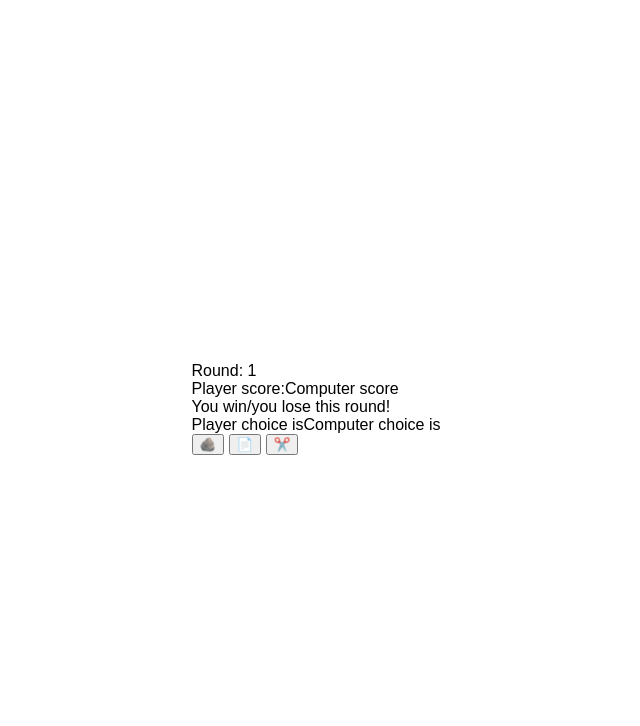
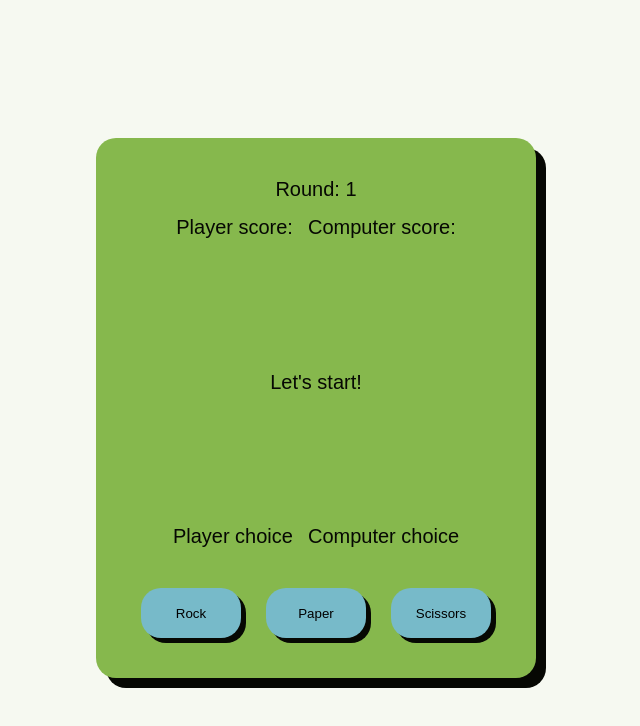
Before and after one commit to JLucasGaldino/rockPaperScissors, a plain HTML site: page index.html in a window 1280 px wide. Shown: the whole page, without its empty margins (324-964 px from the left). Drawn offline with Linux system fonts and the light colour scheme.

Commit message:
Complete text-based ui

```diff
--- a/game.js
+++ b/game.js
@@ -1,3 +1,35 @@
+//Establish all the DOM nodes that wull need manipulation
+
+//Entire game UI portion of the window
+const gameUI = document.querySelector('.game-ui');
+
+//Allows to display all game information relevant to the gameplay
+const resultsDisplay = document.querySelector('.results');
+
+//Count number of rounds
+const roundCountDisplay = document.querySelector('.round-count');
+
+//Display scores
+const playerScoreDisplay = document.querySelector('#player-score');
+const computerScoreDisplay = document.querySelector('#computer-score');
+
+//Allows to display computer and player's choice
+const selectionDisplay = document.querySelector('.selections');
+
+//Player or computer's choice for the specific round
+const roundPlayerChoiceDisplay = document.querySelector('#player-selection-display');
+const roundComputerChoiceDisplay = document.querySelector('#computer-selection-display');
+
+//Display results for the specific round
+const roundResultDisplay = document.querySelector('.round-result-display');
+
+//Allow player to make a selection through buttons
+const playerButtonSelection = document.querySelector('.player-selection');
+
+//Play again button
+const buttonPlayAgain = document.createElement('button');
+buttonPlayAgain.textContent = "Play again";
+
 // Randomly select a value between rock, paper, and scissors.
 function getComputerChoice() {
     let numberSelection = Math.ceil(Math.random() * 3);
@@ -57,10 +89,10 @@ function game() {
     while (true) {
         let roundPlayerChoice = whichButtonClicked;
         prompt("What is your choice?").toLowerCase();
-        console.log("The player's choice is: " + roundPlayerChoice);
+        console.log("Your choice: " + roundPlayerChoice);
         //Create a local variable to store the computer's selection specific to this round.
         let roundComputerChoice = getComputerChoice();
-        console.log("The computer's choice is: " + roundComputerChoice);
+        console.log("Computer choice: " + roundComputerChoice);
         //Start playing a round.
         console.log(playRound(roundPlayerChoice, roundComputerChoice));
         //update scores
@@ -69,8 +101,8 @@ function game() {
         } else if (winner === "computer") {
             computerScore++;
         }
-        console.log("Current player's score: " + playerScore);
-        console.log("Current computer's score is: " + computerScore);
+        console.log("Player score: " + playerScore);
+        console.log("Computer score: " + computerScore);
     }
 }
 */
@@ -81,13 +113,6 @@ let roundComputerChoice = '';
 let playerScore = 0;
 let computerScore = 0;
 
-const roundPlayerChoiceDisplay = document.querySelector('#player-selection-display');
-const roundComputerChoiceDisplay = document.querySelector('#computer-selection-display');
-const roundResultDisplay = document.querySelector('.round-result-display');
-const playerScoreDisplay = document.querySelector('#player-score');
-const computerScoreDisplay = document.querySelector('#computer-score');
-const playerButtonSelection = document.querySelector('.player-selection');
-
 playerButtonSelection.addEventListener('click', (buttonClicked) => {
     let whichButtonClicked = buttonClicked.target;
 
@@ -95,46 +120,46 @@ playerButtonSelection.addEventListener('click', (buttonClicked) => {
         case 'rock':
             roundPlayerChoice = 'rock';
             roundComputerChoice = getComputerChoice();
-            roundPlayerChoiceDisplay.textContent = "The player's choice is: " + roundPlayerChoice;
-            roundComputerChoiceDisplay.textContent = "The computer's choice is: " + roundComputerChoice;
+            roundPlayerChoiceDisplay.textContent = "Your choice: " + roundPlayerChoice;
+            roundComputerChoiceDisplay.textContent = "Computer choice: " + roundComputerChoice;
             roundResultDisplay.textContent = playRound(roundPlayerChoice, roundComputerChoice);
             if (winner === "player") {
                 playerScore++;
             } else if (winner === "computer") {
                 computerScore++;
             }
-            playerScoreDisplay.textContent = "Current player's score: " + playerScore;
-            computerScoreDisplay.textContent = "Current computer's score is: " + computerScore;
+            playerScoreDisplay.textContent = "Player score: " + playerScore;
+            computerScoreDisplay.textContent = "Computer score: " + computerScore;
             countRounds();
             break;
         case 'paper':
             roundPlayerChoice = 'paper';
             roundComputerChoice = getComputerChoice();
-            roundPlayerChoiceDisplay.textContent = "The player's choice is: " + roundPlayerChoice;
-            roundComputerChoiceDisplay.textContent = "The computer's choice is: " + roundComputerChoice;
+            roundPlayerChoiceDisplay.textContent = "Your choice: " + roundPlayerChoice;
+            roundComputerChoiceDisplay.textContent = "Computer choice: " + roundComputerChoice;
             roundResultDisplay.textContent = playRound(roundPlayerChoice, roundComputerChoice);
             if (winner === "player") {
                 playerScore++;
             } else if (winner === "computer") {
                 computerScore++;
             }
-            playerScoreDisplay.textContent = "Current player's score: " + playerScore;
-            computerScoreDisplay.textContent = "Current computer's score is: " + computerScore;
+            playerScoreDisplay.textContent = "Player score: " + playerScore;
+            computerScoreDisplay.textContent = "Computer score: " + computerScore;
             countRounds();
             break;
         case 'scissors':
             roundPlayerChoice = 'scissors';
             roundComputerChoice = getComputerChoice();
-            roundPlayerChoiceDisplay.textContent = "The player's choice is: " + roundPlayerChoice;
-            roundComputerChoiceDisplay.textContent = "The computer's choice is: " + roundComputerChoice;
+            roundPlayerChoiceDisplay.textContent = "Your choice: " + roundPlayerChoice;
+            roundComputerChoiceDisplay.textContent = "Computer choice: " + roundComputerChoice;
             roundResultDisplay.textContent = playRound(roundPlayerChoice, roundComputerChoice);
             if (winner === "player") {
                 playerScore++;
             } else if (winner === "computer") {
                 computerScore++;
             }
-            playerScoreDisplay.textContent = "Current player's score: " + playerScore;
-            computerScoreDisplay.textContent = "Current computer's score is: " + computerScore;
+            playerScoreDisplay.textContent = "Player score: " + playerScore;
+            computerScoreDisplay.textContent = "Computer score: " + computerScore;
             countRounds();
             break;
     }
@@ -142,12 +167,6 @@ playerButtonSelection.addEventListener('click', (buttonClicked) => {
 
 //Count rounds
 let round = 1;
-const roundCountDisplay = document.querySelector('.round-count');
-const resultsDisplay = document.querySelector('.results');
-const selectionDisplay = document.querySelector('.selections');
-const buttonPlayAgain = document.createElement('button');
-buttonPlayAgain.textContent = "Play again";
-const gameUI = document.querySelector('.game-ui');
 
 function countRounds() {
     //Count rounds from 1 to 5
@@ -177,8 +196,8 @@ buttonPlayAgain.addEventListener('click', () => {
     countRounds();
     playerScore = 0;
     computerScore = 0;
-    playerScoreDisplay.textContent = "Current player's score: " + playerScore;
-    computerScoreDisplay.textContent = "Current computer's score is: " + computerScore;
+    playerScoreDisplay.textContent = "Player score: " + playerScore;
+    computerScoreDisplay.textContent = "Computer score: " + computerScore;
 });
 
 //Determine game winner after 5 rounds
--- a/index.html
+++ b/index.html
@@ -11,21 +11,23 @@
     <div class="game-ui">
         <div class="results">
             <!--Score, rounds count, computer selection, and gameover/win message displayed here-->
-            <div class="round-count">Round: 1</div>
-            <div class="score-count">
-                <div id="player-score">Player score:</div>
-                <div id="computer-score">Computer score</div>
+            <div class="top">
+                <div class="round-count">Round: 1</div>
+                <div class="score-count">
+                    <div id="player-score">Player score:</div>
+                    <div id="computer-score">Computer score:</div>
+                </div>
             </div>
-            <div class="round-result-display">You win/you lose this round!</div>
+            <div class="round-result-display">Let's start!</div>
             <div class="selections">
-                <div id="player-selection-display">Player choice is</div>
-                <div id="computer-selection-display">Computer choice is</div>
+                <div id="player-selection-display">Player choice</div>
+                <div id="computer-selection-display">Computer choice</div>
             </div>
         </div>
         <div class="player-selection">
-            <button id="rock">🪨</button>
-            <button id="paper">📄</button>
-            <button id="scissors">✂️</button>
+            <button id="rock">Rock</button>
+            <button id="paper">Paper</button>
+            <button id="scissors">Scissors</button>
         </div>
     </div>
 </body>
--- a/styles.css
+++ b/styles.css
@@ -4,22 +4,70 @@
 
 body {
     display: flex;
+    flex-direction: column;
     justify-content: center;
     align-items: center;
     min-height: 100vh;
+    text-align: center;
+    color: #060803;
+    font-size: 20px;
+    background-color: #f6f9f1;
 }
 
 .game-ui {
     display: flex;
     flex-direction: column;
+    justify-content: space-between;
+    align-items: center;
+    background-color: #86b84d;
+    border-radius: 20px;
+    padding: 20px;
+    box-shadow: 10px 10px #060803;
+    width: 400px;
+    height: 500px;
+}
+
+.results {
+    display: flex;
+    flex: auto;
+    flex-direction: column;
+    justify-content: space-between;
+    align-items: center;
+    padding: 20px 20px;
+}
+
+.top {
+    display: flex;
+    flex-direction: column;
+    gap: 15px;
 }
 
 .score-count {
     display: flex;
     flex-direction: row;
+    justify-content: space-between;
+    gap: 15px;
 }
 
 .selections {
     display: flex;
     flex-direction: row;
+    justify-content: space-between;
+    gap: 15px;
 }
+
+.player-selection {
+    width: 100%;
+    display: flex;
+    justify-content: space-evenly;
+}
+
+button {
+    width: 100px;
+    height: 50px;
+    border: none;
+    border-radius: 20px;
+    background-color: #77bac9;
+    box-shadow: 5px 5px #060803;
+    margin: 20px 0px;
+}
```
